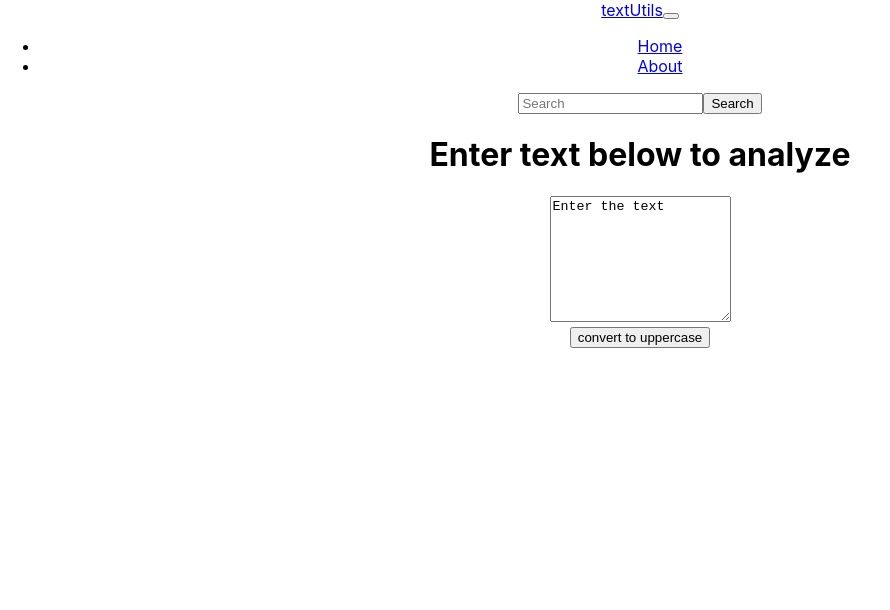
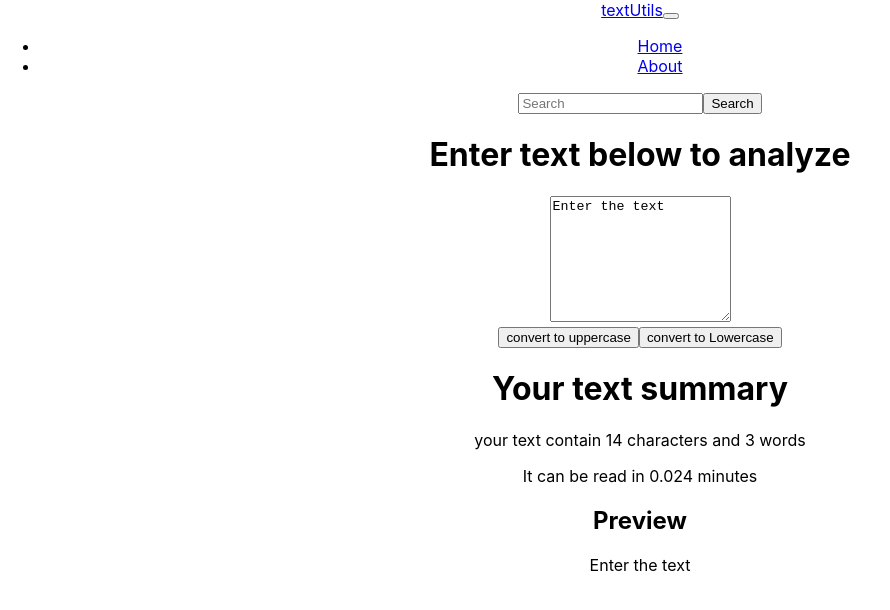
Before and after one commit to shashikant010/textutil, a React (Create React App) app: page / in a window 1280 px wide. Shown: the top 610 px of the page, without its empty margins (0-890 px from the left). Built offline with nearby package versions, Linux system fonts and the light colour scheme; the HTML template or start-up script is replaced by a standard one.

Commit message:
added to lower case and word count and character count to webpage

```diff
--- a/src/components/Textform.js
+++ b/src/components/Textform.js
@@ -4,10 +4,20 @@ export default function Textform(prop) {
     const [text,setText]=useState('Enter the text');
     const ontextchange=(event)=>{
         setText(event.target.value)
+
     }
-    const onbtnclick=()=>{
+    const onupbtnclick=()=>{
         let newText=text.toUpperCase();
         setText(newText);
+
+    }
+    const ondownbtnclick=()=>{
+        let newText=text.toLowerCase();
+        setText(newText);
+
+    }
+    const ontextclick=()=>{
+        if(text=="Enter the text") setText("");
     }
   return (
     <div>
@@ -19,12 +29,22 @@ export default function Textform(prop) {
       className="form-control"
       value={text}
         onChange={ontextchange}
+        onClick={ontextclick}
       id="exampleFormControlTextarea1"
       rows={8}
       defaultValue={""}
     />
   </div>
-  <button className="btn btn1 "onClick={onbtnclick}>convert to uppercase</button>
+  <button className="btn btn1 "onClick={onupbtnclick}>convert to uppercase</button>
+  <button className="btn btn2 "onClick={ondownbtnclick}>convert to Lowercase</button>
+
+  <div className="container">
+    <h1>Your text summary</h1>
+    <p>your text contain {text.length} characters and {text.split(" ").length} words</p>
+    <p>It can be read in {text.split(" ").length*0.008} minutes</p>
+    <h2>Preview</h2>
+    <p>{text}</p>
+  </div>
 </>
 
     </div>
```
